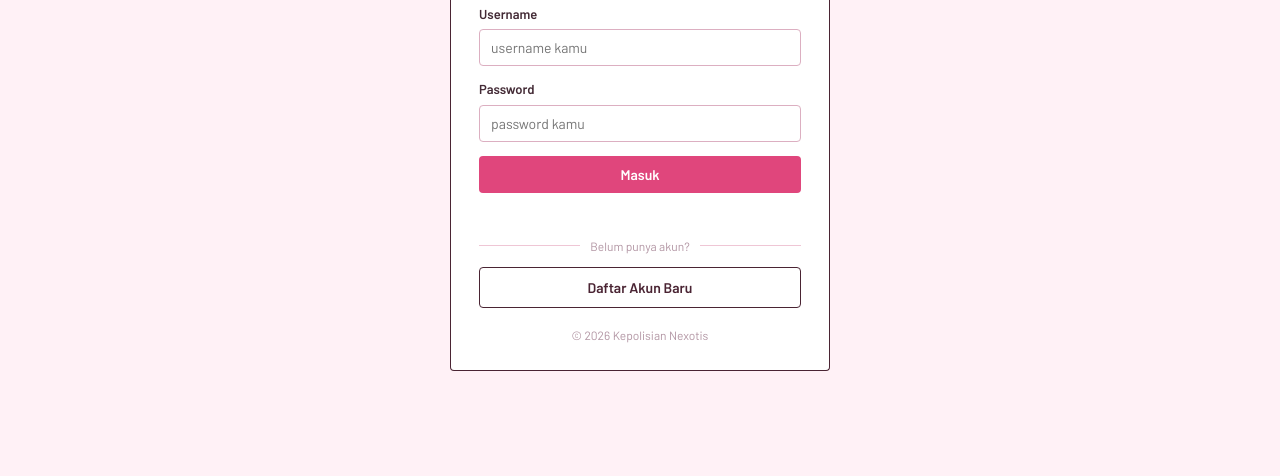
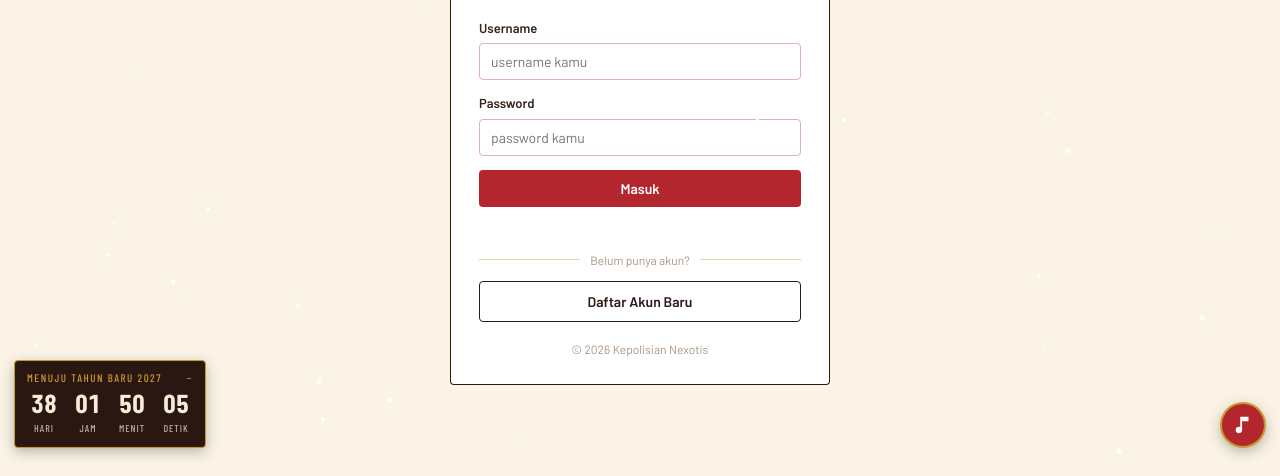
Before and after one commit to solehmuhammadd7-max/gocardpsangat, a website: page index.html in a window 1280 px wide. Shown: the part 338-814 px from the top of the page. Drawn offline with nearby package versions, Linux system fonts and the light colour scheme; no server answers.

Commit message:
Add files via upload

```diff
--- /dev/null
+++ b/natal.js
@@ -0,0 +1,227 @@
+/* natal.js - tema Natal & Tahun Baru: salju, hitungan mundur, pemutar lagu.
+   Ringan: tanpa library, salju berhenti saat tab disembunyikan / "kurangi gerakan" aktif.
+   Ubah pengaturan di bagian CONFIG. */
+(function () {
+  "use strict";
+  var CONFIG = {
+    // Target tahun baru: 1 Jan 2027 00:00 WIB (= 31 Des 2026 17:00 UTC)
+    target: Date.UTC(2026, 11, 31, 17, 0, 0),
+    tahun: 2027,
+    // Lagu bawaan YouTube (isi link video/playlist kalau mau; kosong = pakai radio)
+    youtubeDefault: "",
+    // Daftar radio/stream. Tambah sendiri: ["Nama", "url stream mp3/aac"]
+    radio: [
+      ["Christmas Lounge", "https://ice1.somafm.com/christmas-128-mp3"],
+      ["Christmas Rocks", "https://ice1.somafm.com/xmasrocks-128-mp3"]
+    ]
+  };
+
+  var reduce = window.matchMedia && matchMedia("(prefers-reduced-motion: reduce)").matches;
+  var LS = "natal-v1";
+  var st = {};
+  try { st = JSON.parse(localStorage.getItem(LS) || "{}"); } catch (e) {}
+  function save() { try { localStorage.setItem(LS, JSON.stringify(st)); } catch (e) {} }
+
+  /* ---------- CSS ---------- */
+  var css = [
+    ":root{--bg:#fbf4e6;--ink:#2b1a14;--border:#e4d3b3;--border-strong:#2b1a14;--red:#b3262e;--red-light:#d9534f;--rose-deep:#8e1c24;--pink-soft:#f6e3d2;--text:#33241c;--muted:#7a6454;--faint:#a89683;--green:#1e5a3c;--gold:#c79a2e}",
+    "body::selection{background:var(--green)}",
+    ".nt-lights{position:fixed;top:0;left:0;right:0;height:26px;z-index:60;pointer-events:none;display:flex;justify-content:space-around;overflow:hidden;background:linear-gradient(#0000,#0000)}",
+    ".nt-lights::before{content:'';position:absolute;left:-2%;right:-2%;top:-14px;height:24px;border-bottom:2px solid #3b2a20;border-radius:0 0 50% 50%/0 0 100% 100%}",
+    ".nt-lights i{position:relative;top:6px;width:9px;height:13px;border-radius:50% 50% 55% 55%;background:var(--c);box-shadow:0 0 8px 1px var(--c);animation:ntb 1.8s ease-in-out infinite;animation-delay:var(--d)}",
+    ".nt-lights i::before{content:'';position:absolute;left:2px;top:-4px;width:5px;height:5px;background:#3b2a20;border-radius:1px}",
+    "@keyframes ntb{50%{opacity:.35;box-shadow:0 0 2px 0 var(--c)}}",
+    "body{padding-top:14px}",
+    ".navbar{border-bottom:3px double var(--red)}",
+    "#nt-snow{position:fixed;inset:0;width:100%;height:100%;pointer-events:none;z-index:70}",
+    ".nt-cd{position:fixed;left:14px;bottom:14px;z-index:80;background:#2a1712;color:#f7ecd7;border:1px solid var(--gold);border-radius:4px;padding:9px 12px 10px;font-family:var(--f-disp,sans-serif);box-shadow:0 4px 14px #0004;max-width:calc(100vw - 90px);animation:rise .5s both}",
+    ".nt-cd small{display:flex;justify-content:space-between;gap:12px;font-size:11px;letter-spacing:.14em;text-transform:uppercase;color:var(--gold);cursor:pointer;user-select:none}",
+    ".nt-cd .t{display:flex;gap:10px;margin-top:4px}",
+    ".nt-cd .t div{text-align:center;min-width:34px}",
+    ".nt-cd b{display:block;font-size:26px;line-height:1;font-weight:700;font-variant-numeric:tabular-nums}",
+    ".nt-cd em{font-style:normal;font-size:10px;letter-spacing:.1em;text-transform:uppercase;opacity:.7}",
+    ".nt-cd.min .t{display:none}",
+    ".nt-cd.done b{font-size:22px}",
+    ".nt-mu{position:fixed;right:14px;bottom:14px;z-index:80;font-family:var(--f-body,sans-serif)}",
+    ".nt-fab{width:46px;height:46px;border-radius:50%;border:2px solid var(--gold);background:var(--red);color:#fff;cursor:pointer;display:grid;place-items:center;box-shadow:0 4px 14px #0004}",
+    ".nt-fab svg{width:22px;height:22px;fill:currentColor}",
+    ".nt-fab.on{animation:ntp 2.4s ease-in-out infinite}",
+    "@keyframes ntp{50%{box-shadow:0 0 0 7px #b3262e33}}",
+    ".nt-pn{position:absolute;right:0;bottom:56px;width:278px;background:#fffaf0;border:1px solid var(--border-strong);border-radius:4px;padding:12px;box-shadow:0 8px 24px #0004;display:none;color:var(--text);font-size:13px}",
+    ".nt-pn.open{display:block;animation:rise .25s both}",
+    ".nt-pn h4{margin:0 0 8px;font:700 17px var(--f-disp,sans-serif);color:var(--red);letter-spacing:.04em;text-transform:uppercase}",
+    ".nt-tabs{display:flex;margin-bottom:8px;border:1px solid var(--border-strong);border-radius:3px;overflow:hidden}",
+    ".nt-tabs button{flex:1;padding:6px;border:0;background:#fff;cursor:pointer;font:600 12px var(--f-body,sans-serif);color:var(--text)}",
+    ".nt-tabs button.a{background:var(--green);color:#fff}",
+    ".nt-pn input[type=text],.nt-pn select{width:100%;box-sizing:border-box;padding:7px 8px;border:1px solid var(--border-strong);border-radius:3px;background:#fff;font:13px var(--f-body,sans-serif);margin-bottom:8px}",
+    ".nt-row{display:flex;gap:8px;align-items:center}",
+    ".nt-row button{padding:7px 12px;border:0;border-radius:3px;background:var(--red);color:#fff;font:600 13px var(--f-body,sans-serif);cursor:pointer}",
+    ".nt-row input[type=range]{flex:1;accent-color:var(--red)}",
+    ".nt-msg{margin-top:6px;font-size:12px;color:var(--muted);min-height:16px}",
+    "#nt-yt{position:fixed;left:-9999px;top:0;width:200px;height:200px}",
+    "@media(max-width:520px){.nt-cd{left:8px;bottom:8px;padding:7px 9px}.nt-cd b{font-size:20px}.nt-cd .t{gap:6px}.nt-mu{right:8px;bottom:8px}.nt-pn{width:min(278px,calc(100vw - 20px))}}",
+    "@media(prefers-reduced-motion:reduce){.nt-lights i,.nt-fab.on{animation:none}}"
+  ].join("\n");
+  var s = document.createElement("style"); s.textContent = css; document.head.appendChild(s);
+
+  function el(tag, cls, html) { var e = document.createElement(tag); if (cls) e.className = cls; if (html) e.innerHTML = html; return e; }
+
+  function init() {
+    /* ---------- lampu hias ---------- */
+    var L = el("div", "nt-lights"); L.setAttribute("aria-hidden", "true");
+    var cols = ["#d9322f", "#e7b73a", "#2f9e5b", "#3b82c4"];
+    var n = Math.max(10, Math.round(innerWidth / 70));
+    for (var i = 0; i < n; i++) { var b = el("i"); b.style.setProperty("--c", cols[i % 4]); b.style.setProperty("--d", (i % 5) * 0.35 + "s"); L.appendChild(b); }
+    document.body.appendChild(L);
+
+    /* ---------- countdown ---------- */
+    var cd = el("div", "nt-cd" + (st.cdMin ? " min" : ""));
+    cd.innerHTML = "<small><span id=nt-lb>Menuju Tahun Baru " + CONFIG.tahun + "</span><span id=nt-tg>" + (st.cdMin ? "+" : "&minus;") + "</span></small>" +
+      "<div class=t><div><b id=nt-d>0</b><em>hari</em></div><div><b id=nt-h>00</b><em>jam</em></div><div><b id=nt-m>00</b><em>menit</em></div><div><b id=nt-s>00</b><em>detik</em></div></div>";
+    document.body.appendChild(cd);
+    cd.querySelector("small").onclick = function () {
+      cd.classList.toggle("min"); st.cdMin = cd.classList.contains("min"); cd.querySelector("#nt-tg").innerHTML = st.cdMin ? "+" : "&minus;"; save();
+    };
+    var $ = function (id) { return cd.querySelector("#nt-" + id); }, fired = false;
+    function p2(x) { return x < 10 ? "0" + x : "" + x; }
+    function tick() {
+      var diff = CONFIG.target - Date.now();
+      if (diff <= 0) {
+        if (Date.now() - CONFIG.target > 36 * 3600e3) { cd.style.display = "none"; return; }
+        cd.classList.add("done"); cd.querySelector(".t").innerHTML = "<b>Selamat Tahun Baru " + CONFIG.tahun + "!</b>";
+        $("lb").textContent = "Happy New Year";
+        if (!fired) { fired = true; if (!reduce) fireworks(); }
+        return;
+      }
+      var t = Math.floor(diff / 1000);
+      $("d").textContent = Math.floor(t / 86400); $("h").textContent = p2(Math.floor(t % 86400 / 3600));
+      $("m").textContent = p2(Math.floor(t % 3600 / 60)); $("s").textContent = p2(t % 60);
+    }
+    tick(); setInterval(tick, 1000);
+
+    /* ---------- salju + kembang api (satu canvas) ---------- */
+    var cv = el("canvas"); cv.id = "nt-snow"; cv.setAttribute("aria-hidden", "true"); document.body.appendChild(cv);
+    var ctx = cv.getContext("2d"), W, H, flakes = [], sparks = [], run = !reduce, raf;
+    function size() { W = cv.width = innerWidth; H = cv.height = innerHeight; }
+    size(); addEventListener("resize", size);
+    var count = innerWidth < 600 ? 28 : 55;
+    for (var k = 0; k < count; k++) flakes.push({ x: Math.random() * W, y: Math.random() * H, r: Math.random() * 2.2 + 0.8, v: Math.random() * 0.8 + 0.4, p: Math.random() * 6 });
+    function frame() {
+      ctx.clearRect(0, 0, W, H);
+      ctx.fillStyle = "rgba(255,255,255,.92)";
+      for (var i = 0; i < flakes.length; i++) {
+        var f = flakes[i]; f.y += f.v; f.p += 0.015; f.x += Math.sin(f.p) * 0.4;
+        if (f.y > H + 4) { f.y = -4; f.x = Math.random() * W; }
+        ctx.beginPath(); ctx.arc(f.x, f.y, f.r, 0, 6.3); ctx.fill();
+      }
+      for (var j = sparks.length - 1; j >= 0; j--) {
+        var q = sparks[j]; q.x += q.vx; q.y += q.vy; q.vy += 0.04; q.a -= 0.012;
+        if (q.a <= 0) { sparks.splice(j, 1); continue; }
+        ctx.globalAlpha = q.a; ctx.fillStyle = q.c; ctx.fillRect(q.x, q.y, 2.5, 2.5);
+      }
+      ctx.globalAlpha = 1;
+      raf = requestAnimationFrame(frame);
+    }
+    function fireworks() {
+      var colors = ["#ffd35a", "#ff5d5d", "#62d98a", "#ffffff", "#6cb8ff"], bursts = 0;
+      var iv = setInterval(function () {
+        var cx = Math.random() * W * 0.8 + W * 0.1, cy = Math.random() * H * 0.4 + 40, c = colors[bursts % 5];
+        for (var a = 0; a < 46; a++) { var ang = Math.random() * 6.28, sp = Math.random() * 3 + 1; sparks.push({ x: cx, y: cy, vx: Math.cos(ang) * sp, vy: Math.sin(ang) * sp, a: 1, c: c }); }
+        if (++bursts > 14) clearInterval(iv);
+      }, 450);
+    }
+    if (run) frame();
+    document.addEventListener("visibilitychange", function () {
+      if (document.hidden) cancelAnimationFrame(raf); else if (run) frame();
+    });
+
+    /* ---------- pemutar lagu ---------- */
+    var mu = el("div", "nt-mu");
+    var note = '<svg viewBox="0 0 24 24"><path d="M9 3v11.3A3.5 3.5 0 1 0 11 17.5V8h7V3H9z"/></svg>';
+    mu.innerHTML = '<div class="nt-pn" id="nt-pn"><h4>Lagu Natal</h4>' +
+      '<div class="nt-tabs"><button data-m="yt">YouTube</button><button data-m="fm">Radio / FM</button></div>' +
+      '<div id="nt-yb"><input type="text" id="nt-url" placeholder="Tempel link YouTube..."></div>' +
+      '<div id="nt-fb"><select id="nt-sel"></select><input type="text" id="nt-cu" placeholder="Atau link stream radio sendiri (mp3/aac)"></div>' +
+      '<div class="nt-row"><button id="nt-go">Putar</button><input type="range" id="nt-vol" min="0" max="100"></div>' +
+      '<div class="nt-msg" id="nt-msg"></div></div><button class="nt-fab" id="nt-fab" aria-label="Pemutar lagu">' + note + '</button>';
+    document.body.appendChild(mu);
+    var $m = function (id) { return mu.querySelector("#nt-" + id); };
+    var pn = $m("pn"), fab = $m("fab"), msg = $m("msg"), sel = $m("sel");
+    CONFIG.radio.forEach(function (r, i) { var o = el("option"); o.value = r[1]; o.textContent = r[0]; sel.appendChild(o); });
+    var mode = st.mode || (CONFIG.youtubeDefault ? "yt" : "fm");
+    var vol = st.vol == null ? 50 : st.vol; $m("vol").value = vol;
+    $m("url").value = st.yt || CONFIG.youtubeDefault || "";
+    if (st.fm) { var has = [].some.call(sel.options, function (o) { return o.value === st.fm; }); if (has) sel.value = st.fm; else $m("cu").value = st.fm; }
+    function setMode(m) {
+      mode = m; st.mode = m; save();
+      $m("yb").style.display = m === "yt" ? "" : "none"; $m("fb").style.display = m === "fm" ? "" : "none";
+      [].forEach.call(mu.querySelectorAll(".nt-tabs button"), function (b) { b.classList.toggle("a", b.dataset.m === m); });
+    }
+    setMode(mode);
+    [].forEach.call(mu.querySelectorAll(".nt-tabs button"), function (b) { b.onclick = function () { setMode(b.dataset.m); }; });
+    fab.onclick = function () { pn.classList.toggle("open"); };
+
+    var audio = new Audio(); audio.preload = "none"; audio.volume = vol / 100;
+    var yt = null, ytReady = false, ytPending = null, playing = false;
+    function ui(on, text) { playing = on; fab.classList.toggle("on", on); $m("go").textContent = on ? "Berhenti" : "Putar"; if (text != null) msg.textContent = text; st.on = on; save(); }
+    function ytId(u) {
+      var m = u.match(/[?&]v=([\w-]{11})/) || u.match(/youtu\.be\/([\w-]{11})/) || u.match(/(?:embed|shorts|live)\/([\w-]{11})/);
+      var l = u.match(/[?&]list=([\w-]+)/);
+      return { v: m && m[1], l: l && l[1] };
+    }
+    function loadYT(cb) {
+      if (window.YT && YT.Player) return cb();
+      var t = document.createElement("script"); t.src = "https://www.youtube.com/iframe_api"; document.head.appendChild(t);
+      var old = window.onYouTubeIframeAPIReady; window.onYouTubeIframeAPIReady = function () { if (old) old(); cb(); };
+    }
+    function playYT(url) {
+      var id = ytId(url);
+      if (!id.v && !id.l) { msg.textContent = "Link YouTube tidak valid."; return false; }
+      st.yt = url; save(); audio.pause();
+      msg.textContent = "Memuat...";
+      loadYT(function () {
+        var holder = document.getElementById("nt-yt") || document.body.appendChild(el("div")); holder.id = "nt-yt";
+        if (yt) { try { yt.destroy(); } catch (e) {} holder.innerHTML = "<div id=nt-ytp></div>"; } else holder.innerHTML = "<div id=nt-ytp></div>";
+        var pv = { autoplay: 1, playsinline: 1 };
+        if (id.l) { pv.listType = "playlist"; pv.list = id.l; pv.loop = 1; }
+        yt = new YT.Player("nt-ytp", {
+          width: 200, height: 200, videoId: id.v || undefined, playerVars: pv,
+          events: {
+            onReady: function (e) { e.target.setVolume(vol); e.target.playVideo(); ui(true, "Memutar dari YouTube"); },
+            onStateChange: function (e) { if (e.data === 0 && !id.l) { e.target.seekTo(0); e.target.playVideo(); } },
+            onError: function () { ui(false, "Video ini tidak bisa diputar di sini. Coba link lain."); }
+          }
+        });
+      });
+      return true;
+    }
+    function playFM(url) {
+      if (!url) { msg.textContent = "Pilih radio dulu."; return false; }
+      st.fm = url; save();
+      if (yt && yt.pauseVideo) try { yt.pauseVideo(); } catch (e) {}
+      audio.src = url; msg.textContent = "Menyambung...";
+      audio.play().then(function () { ui(true, "Memutar radio"); }).catch(function () { ui(false, "Gagal memutar. Klik Putar lagi atau coba radio lain."); });
+      return true;
+    }
+    function stop() {
+      audio.pause(); if (yt && yt.pauseVideo) try { yt.pauseVideo(); } catch (e) {} ui(false, "");
+    }
+    audio.onerror = function () { if (audio.src) ui(false, "Stream radio tidak bisa dibuka."); };
+    $m("go").onclick = function () {
+      if (playing) return stop();
+      if (mode === "yt") playYT($m("url").value.trim()); else playFM($m("cu").value.trim() || sel.value);
+    };
+    $m("vol").oninput = function () { vol = +this.value; st.vol = vol; save(); audio.volume = vol / 100; if (yt && yt.setVolume) try { yt.setVolume(vol); } catch (e) {} };
+
+    // lanjut otomatis di halaman berikutnya (browser butuh 1 interaksi dulu)
+    if (st.on) {
+      var resume = function () {
+        document.removeEventListener("pointerdown", resume); document.removeEventListener("keydown", resume); if (playing) return;
+        if (mode === "yt" && st.yt) playYT(st.yt); else if (mode === "fm" && st.fm) playFM(st.fm);
+      };
+      if (mode === "fm" && st.fm) { audio.src = st.fm; audio.play().then(function () { ui(true, "Memutar radio"); }).catch(function () {}); }
+      document.addEventListener("pointerdown", resume, { once: true }); document.addEventListener("keydown", resume, { once: true });
+    }
+  }
+  if (document.body) init(); else document.addEventListener("DOMContentLoaded", init);
+})();
--- a/sw.js
+++ b/sw.js
@@ -1,4 +1,4 @@
-const CACHE_NAME = "nexotis-shell-v4";
+const CACHE_NAME = "nexotis-shell-v5";
 const SHELL_FILES = [
   "./index.html",
   "./register.html",
@@ -7,6 +7,7 @@ const SHELL_FILES = [
   "./warga.html",
   "./profil.html",
   "./style.css",
+  "./natal.js",
   "./app.js",
   "./manifest.json",
 ];
```
Also changed, not shown: arrest-record.html (+1 -0 lines), dashboard.html (+1 -0 lines), forum.html (+1 -0 lines), gaji.html (+1 -0 lines), index.html (+1 -0 lines), profil.html (+1 -0 lines), register.html (+1 -0 lines), rekap.html (+1 -0 lines), setup.html (+1 -0 lines), struktur.html (+1 -0 lines), undang-undang.html (+1 -0 lines), warga.html (+1 -0 lines).
